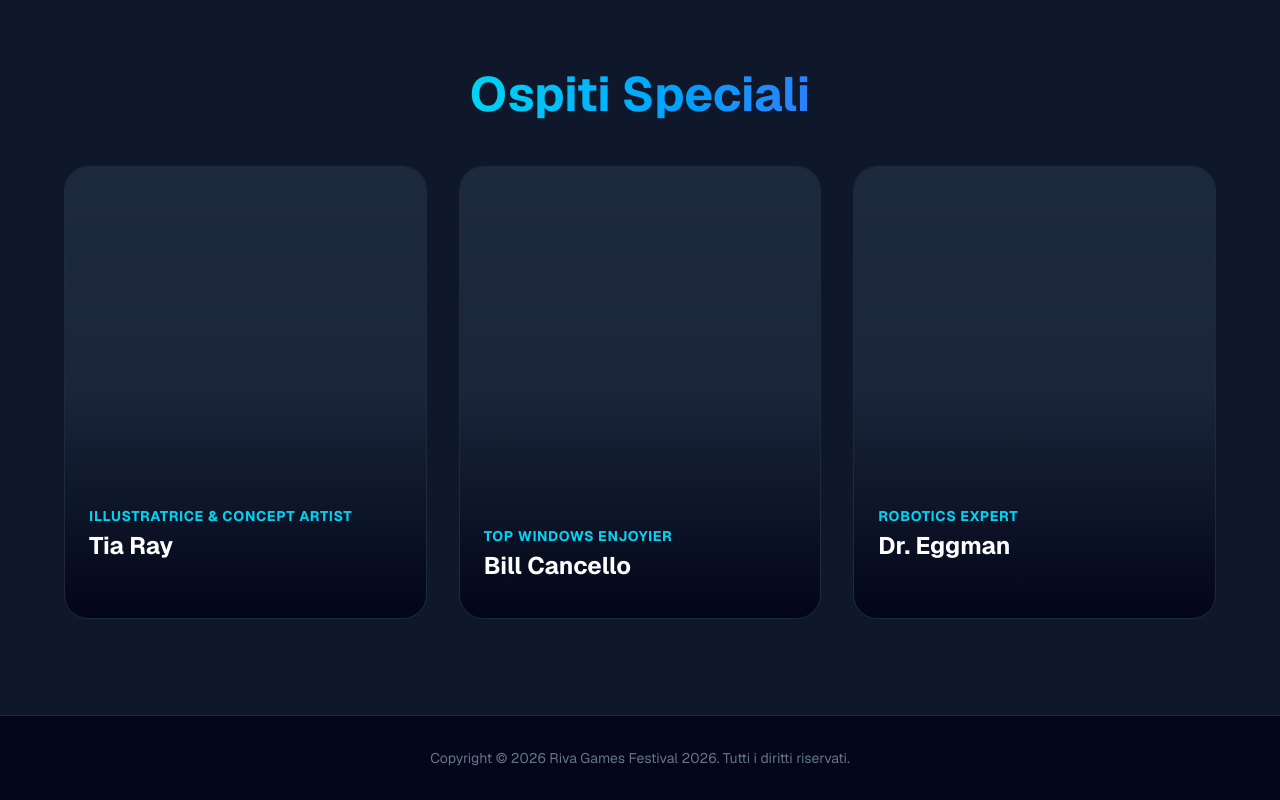
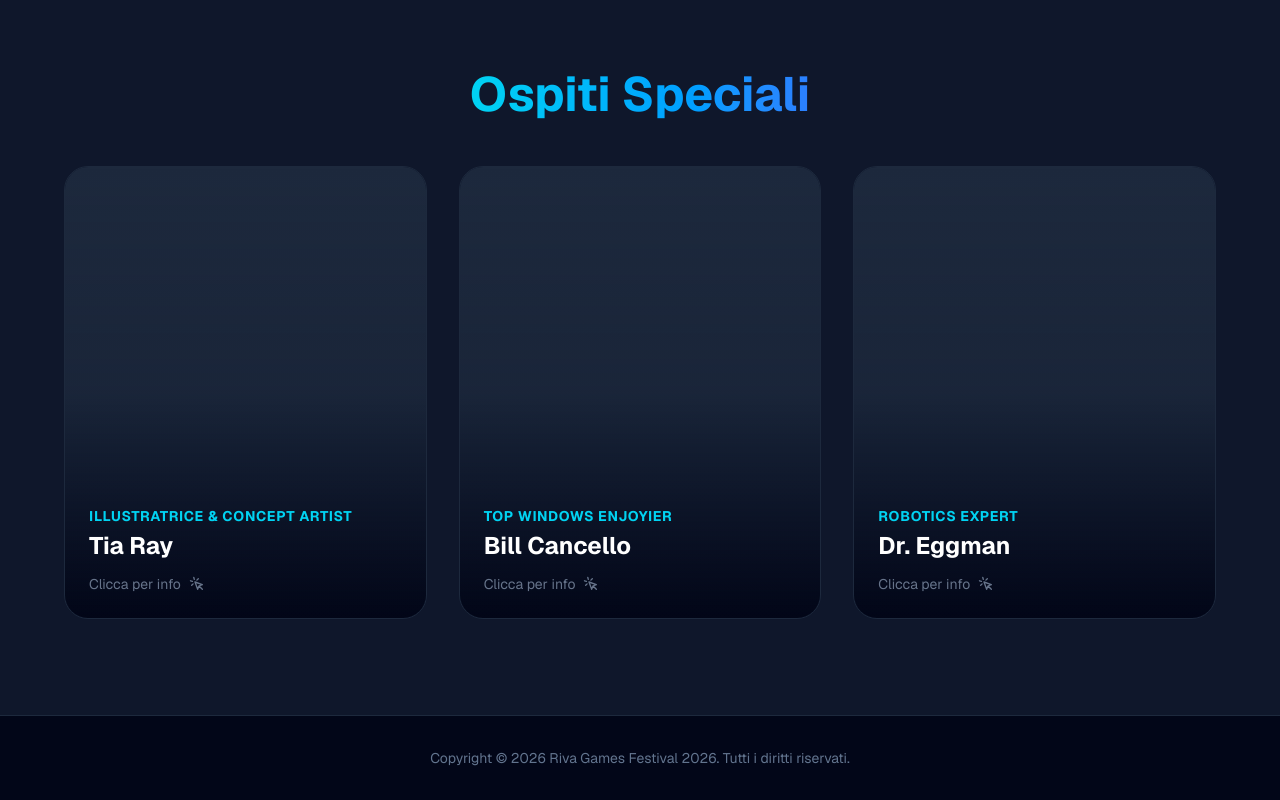
Before and after one commit to SoTT507/RivaGames, a Next.js app: page / in a window 1280 px wide. Shown: the part 2537-3337 px from the top of the page. Built offline with nearby package versions, Linux system fonts and the light colour scheme.

Commit message:
better guest cards

```diff
--- a/components/GuestCard.tsx
+++ b/components/GuestCard.tsx
@@ -1,3 +1,7 @@
+"use client";
+
+import { useState } from "react";
+
 type GuestProps = {
   guest: {
     name: string;
@@ -8,21 +12,77 @@ type GuestProps = {
 };
 
 export default function GuestCard({ guest }: GuestProps) {
+  const [isFlipped, setIsFlipped] = useState(false);
+
   return (
-    <div className="group relative bg-slate-900 rounded-3xl overflow-hidden border border-slate-800 hover:border-cyan-500/50 transition-all duration-300">
-      <div className="aspect-[4/5] bg-slate-800 relative overflow-hidden">
+    <div
+      className="group relative aspect-[4/5] w-full cursor-pointer"
+      onClick={() => setIsFlipped(!isFlipped)}
+      style={{ perspective: "1000px" }} // Adds depth to the 3D rotation
+    >
+      <div
+        className="relative w-full h-full transition-transform duration-700 ease-in-out"
+        style={{
+          transformStyle: "preserve-3d",
+          transform: isFlipped ? "rotateY(180deg)" : "rotateY(0deg)"
+        }}
+      >
+
+        {/* 1. FRONT OF THE CARD */}
+        <div
+          className="absolute inset-0 w-full h-full bg-slate-900 rounded-3xl overflow-hidden border border-slate-800 group-hover:border-cyan-500/50 transition-colors"
+          style={{ backfaceVisibility: "hidden" }}
+        >
+          {/* Image Placeholder / Gradient */}
+          <div className="absolute inset-0 bg-slate-800">
             <div className="absolute inset-0 bg-gradient-to-t from-slate-950 via-slate-900/20 to-transparent z-10" />
           </div>
-      <div className="absolute bottom-0 left-0 w-full p-6 z-20 transform translate-y-4 group-hover:translate-y-0 transition-transform">
+
+          {/* Front Content */}
+          <div className="absolute bottom-0 left-0 w-full p-6 z-20">
             <p className="text-cyan-400 text-sm font-bold uppercase tracking-wider mb-1">
               {guest.role}
             </p>
             <h3 className="text-2xl font-bold text-white mb-2">
               {guest.name}
             </h3>
-        <p className="text-slate-400 text-sm opacity-0 group-hover:opacity-100 transition-opacity delay-100">
+
+            {/* Click Indicator */}
+            <p className="text-slate-400 text-sm mt-3 flex items-center gap-2 opacity-70 group-hover:opacity-100 transition-opacity">
+              <span>Clicca per info</span>
+              <svg className="w-4 h-4" fill="none" stroke="currentColor" viewBox="0 0 24 24" xmlns="http://www.w3.org/2000/svg">
+                <path strokeLinecap="round" strokeLinejoin="round" strokeWidth={2} d="M15 15l-2 5L9 9l11 4-5 2zm0 0l5 5M7.188 2.239l.777 2.897M5.136 7.965l-2.898-.777M13.95 4.05l-2.122 2.122m-5.657 5.656l-2.12 2.122" />
+              </svg>
+            </p>
+          </div>
+        </div>
+
+        {/* 2. BACK OF THE CARD */}
+        <div
+          className="absolute inset-0 w-full h-full bg-slate-800 rounded-3xl overflow-hidden border border-fuchsia-500/50 p-6 flex flex-col justify-center items-center text-center shadow-lg"
+          style={{
+            backfaceVisibility: "hidden",
+            transform: "rotateY(180deg)"
+          }}
+        >
+          <div className="w-full flex flex-col h-full justify-center">
+            <h3 className="text-2xl font-bold text-white mb-4 border-b border-slate-700 pb-4">
+              {guest.name}
+            </h3>
+
+            {/* AGGIUNTO: whitespace-pre-wrap break-words per la gestione degli a capo */}
+            <p className="text-slate-300 text-base leading-relaxed mb-6 overflow-y-auto max-h-[50%] scrollbar-thin whitespace-pre-wrap break-words">
               {guest.description}
             </p>
+
+            <div className="mt-auto">
+              <span className="text-xs text-slate-500 uppercase tracking-widest border border-slate-700 px-4 py-2 rounded-full">
+                Torna Indietro
+              </span>
+            </div>
+          </div>
+        </div>
+
       </div>
     </div>
   );
```
Lines whose indentation alone changed are shown as unchanged.
